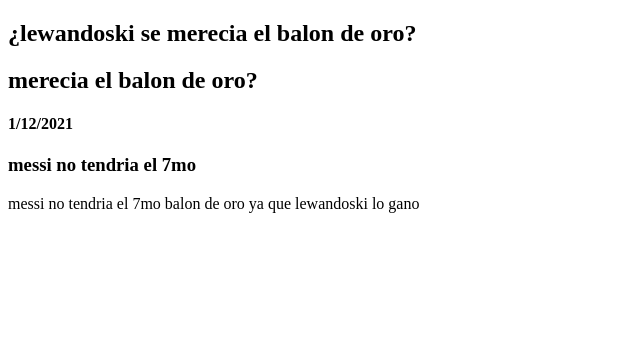
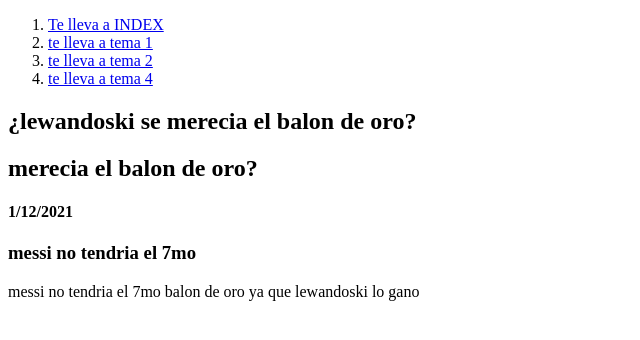
Before and after one commit to fernandoot19/grupo-otero-litz-blog-del-mundo, a plain HTML site: page roots/mi_segundo_tema.html in a window 1280 px wide. Shown: the whole page, without its empty margins (0-640 px from the left). Drawn offline with Linux system fonts and the light colour scheme.

Commit message:
temas aaaa

```diff
--- a/roots/mi_segundo_tema.html
+++ b/roots/mi_segundo_tema.html
@@ -10,7 +10,15 @@
         <title>¿que pasaria si lewandoski ganara el balon de oro?</title>
         <!--el cuerpo del codigo-->
         <body>
+         <nav>
+             <ol>
+               <li><a href="index.html">Te lleva a INDEX</a></li>
+               <li> <a href="mi_primer_tema.html">te lleva a tema 1</a></li>
+               <li><a href="mi_tercer_tema.html">te lleva a tema 2</a></li>
+               <li><a href="mi_cuarto_tema.html">te lleva a tema 4</a></li>
 
+             </ol>
+         </nav>
         <section>
 
             <header>
```
Also changed, not shown: roots/mi_cuarto_tema.html (+8 -1 lines), roots/mi_primer_tema.html (+8 -1 lines), roots/mi_tercer_tema.html (+8 -0 lines).
